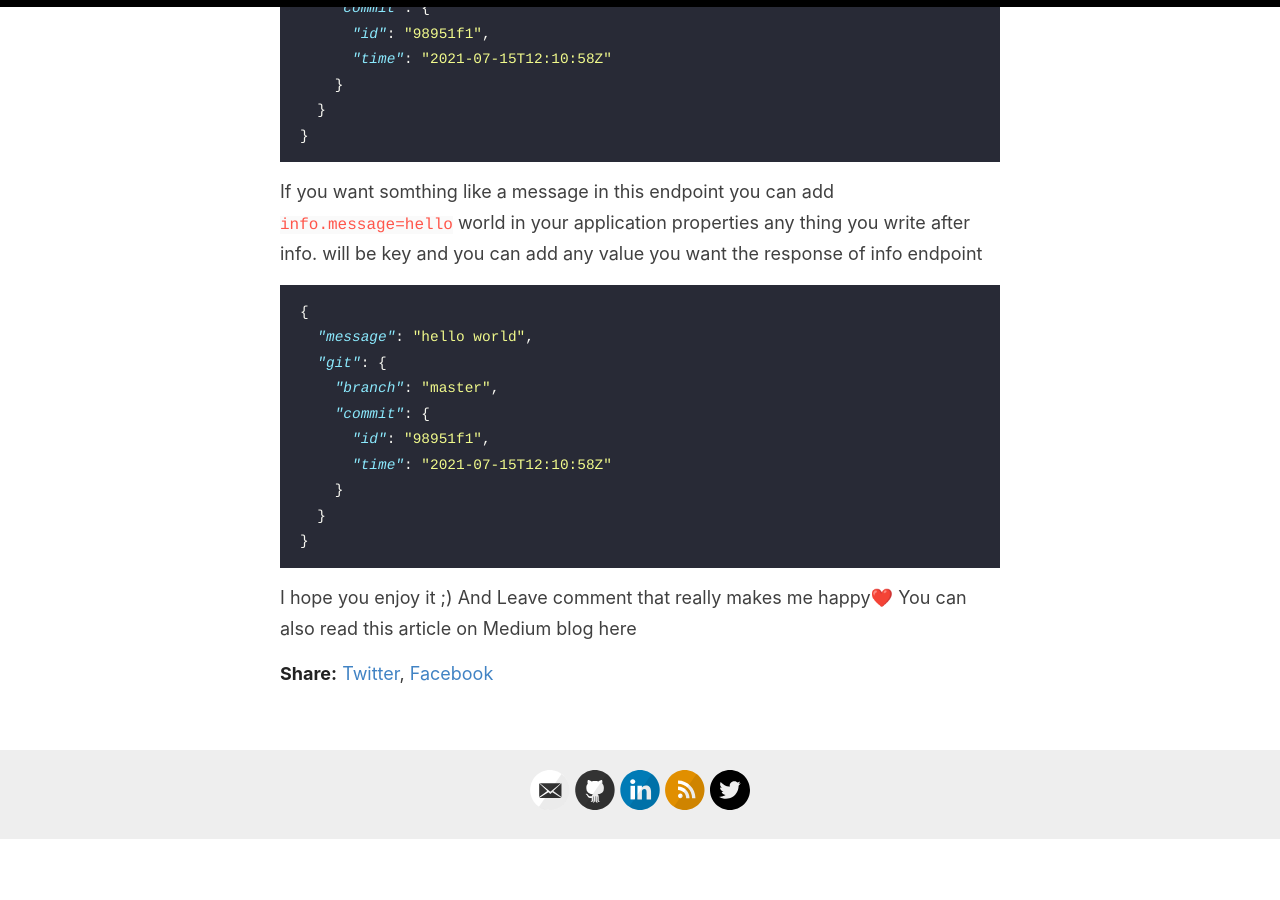
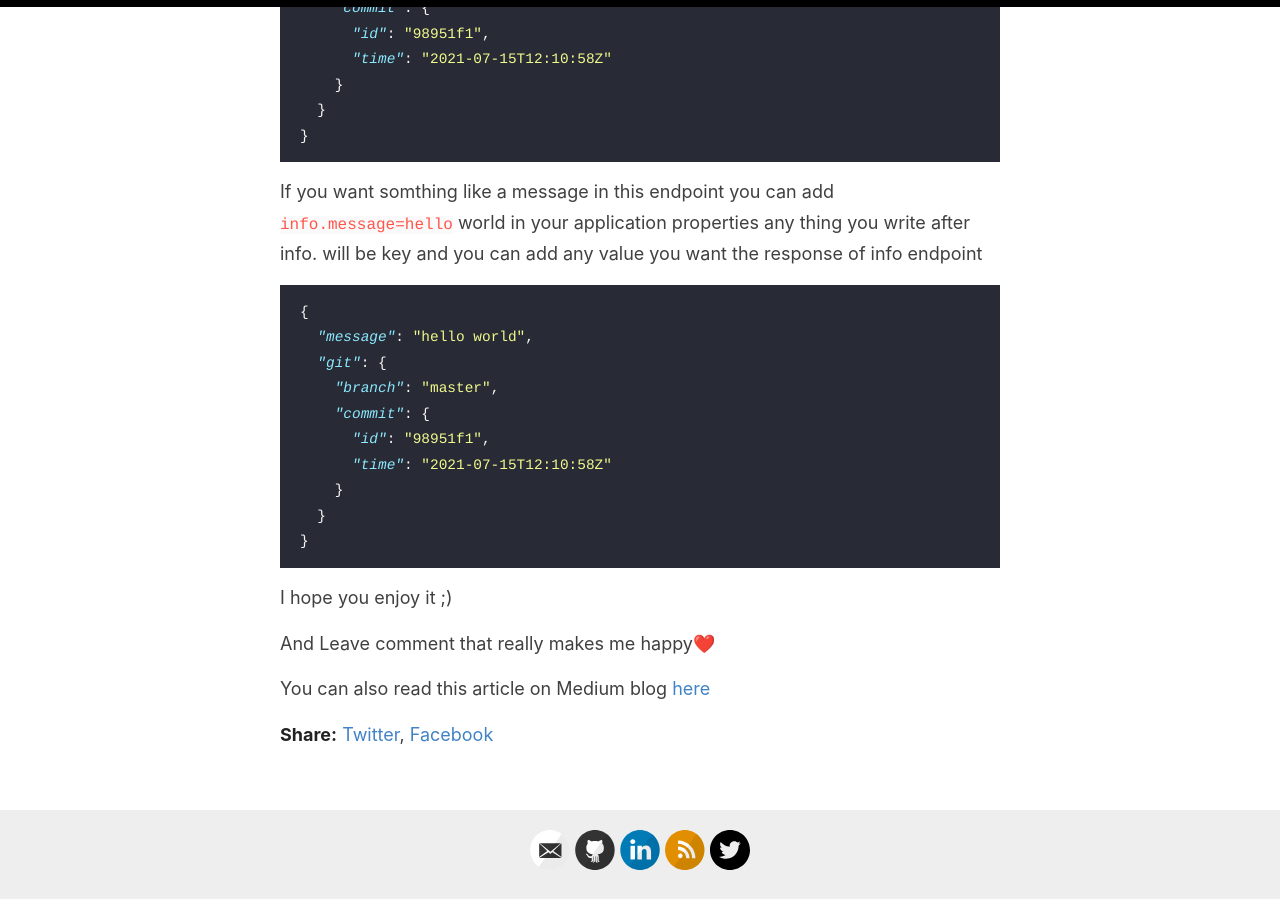
Before and after one commit to mehranus/blogus, a Jekyll site: the page built from _posts/2021-7-16-How-to-check-version-of-your-spring-application-on-production.md, in a window 1280 px wide and 900 px high, scrolled down 1398 px. Built offline with Jekyll 4.4.1, drawn with Linux system fonts in a browser that asks for light colours; before the commit the page ends 2237 px from its top, so only the background shows below that; part of the change alters nothing that is shown.

````diff
--- a/_posts/2021-7-16-How-to-check-version-of-your-spring-application-on-production.md
+++ b/_posts/2021-7-16-How-to-check-version-of-your-spring-application-on-production.md
@@ -55,5 +55,7 @@ If you want somthing like a message in this endpoint you can add `info.message=h
 }
 ```
 I hope you enjoy it ;)
+
 And Leave comment that really makes me happy❤️
-You can also read this article on Medium blog here
+
+You can also read this article on Medium blog [here](https://mehranbehnam77.medium.com/how-to-check-version-of-your-spring-application-on-production-74a58513fee0)
````
